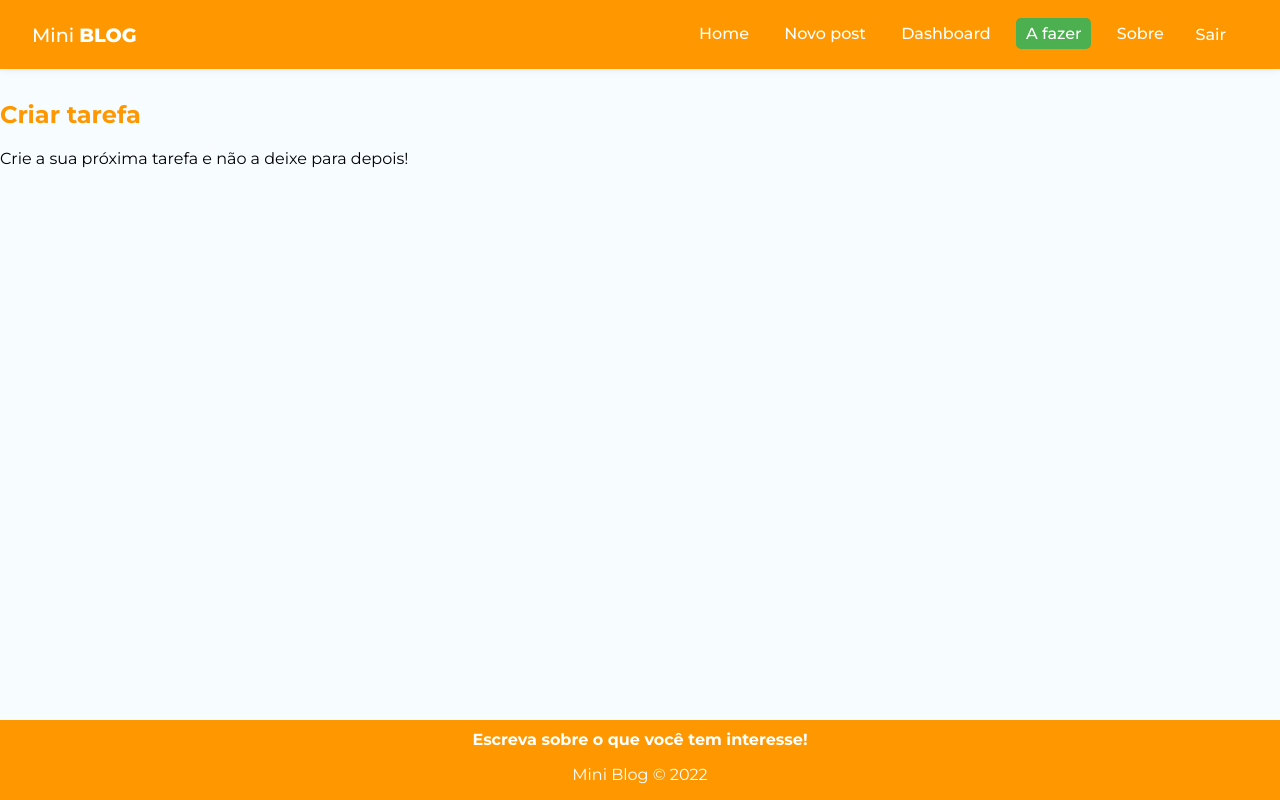
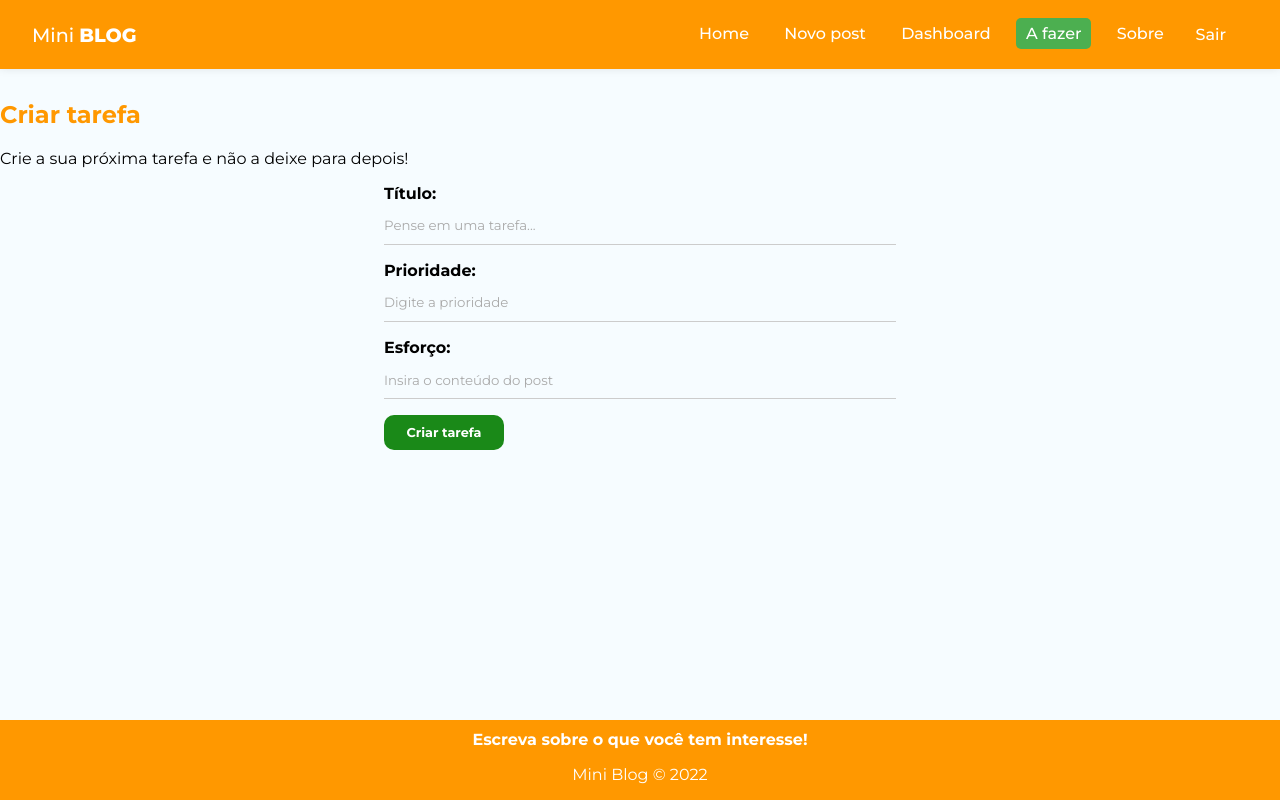
Before and after one commit to igorjosiel/React-MiniBlog, a React (Create React App) app: page /todo/create in a window 1280 px wide. Built offline with nearby package versions, Linux system fonts and the light colour scheme; no server answers; sample sign-in values are in the browser's storage.

Commit message:
Ajusta o formulário para o cadastro de tarefas.

```diff
--- a/src/pages/CreatePost/CreatePost.js
+++ b/src/pages/CreatePost/CreatePost.js
@@ -20,6 +20,7 @@ const CreatePost = () => {
 
   const handleSubmit = (e) => {
     e.preventDefault();
+
     setFormError("");
 
     // validate image
@@ -37,7 +38,7 @@ const CreatePost = () => {
       setFormError("Por favor, preencha todos os campos!");
     }
 
-    if(formError) return
+    if(formError) return;
 
     insertDocument({
       title,
--- a/src/pages/CreateTodo/CreateTodo.js
+++ b/src/pages/CreateTodo/CreateTodo.js
@@ -1,115 +1,92 @@
-// import { useState } from "react";
+import { useState } from "react";
 // import { useNavigate } from "react-router-dom";
-// import { useInsertDocument } from "../../hooks/useInsertDocument";
-// import { useAuthValue } from "../../contexts/AuthContext";
+import { useInsertDocument } from "../../hooks/useInsertDocument";
+import { useAuthValue } from "../../contexts/AuthContext";
 // import Loading from "../../components/Loading";
 import styles from "./CreateTodo.module.css";
 
 const CreateTodo = () => {
-  // const [title, setTitle] = useState("");
-  // const [image, setImage] = useState("");
-  // const [body, setBody] = useState("");
+  const [task, setTask] = useState("");
+  const [priority, setPriority] = useState("");
+  const [effort, setEffort] = useState("");
   // const [tags, setTags] = useState([]);
-  // const [formError, setFormError] = useState("");
+  const [formError, setFormError] = useState("");
 
-  // const { user } = useAuthValue();
+  const { user } = useAuthValue();
 
   // const navigate = useNavigate();
 
-  // const { insertDocument, response } = useInsertDocument("posts");
+  const { insertDocument, response } = useInsertDocument("tasks");
 
-  // const handleSubmit = (e) => {
-  //   e.preventDefault();
-  //   setFormError("");
+  const handleSubmit = (e) => {
+    e.preventDefault();
 
-  //   // validate image
-  //   try {
-  //     new URL(image);
-  //   } catch (error) {
-  //     setFormError("A imagem precisa ser uma URL.");
-  //   }
+    setFormError("");
 
-  //   // create tags array
-  //   const tagsArray = tags.split(",").map((tag) => tag.trim().toLowerCase());
+    // check values
+    if (!task) {
+      setFormError("Por favor, preencha todos os campos!");
+    }
 
-  //   // check values
-  //   if (!title || !image || !tags || !body) {
-  //     setFormError("Por favor, preencha todos os campos!");
-  //   }
+    if(formError) return;
 
-  //   if(formError) return
-
-  //   insertDocument({
-  //     title,
-  //     image,
-  //     body,
-  //     tags: tagsArray,
-  //     uid: user.uid,
-  //     createdBy: user.displayName,
-  //   });
-
-  //   // redirect to home page
-  //   navigate("/");
-  // };
+    insertDocument({
+      task,
+      priority,
+      effort,
+      uid: user.uid,
+      createdBy: user.displayName,
+    });
+  };
 
   return (
     <div className={styles.create_post}>
       <h2>Criar tarefa</h2>
       <p>Crie a sua próxima tarefa e não a deixe para depois!</p>
 
-      {/* <form onSubmit={handleSubmit}>
+      <form onSubmit={handleSubmit}>
         <label>
           <span>Título:</span>
           <input
             type="text"
-            name="text"
+            name="task"
             required
-            placeholder="Pense num bom título..."
-            onChange={(e) => setTitle(e.target.value)}
-            value={title}
+            placeholder="Pense em uma tarefa..."
+            onChange={(e) => setTask(e.target.value)}
+            value={task}
           />
         </label>
         <label>
-          <span>URL da imagem:</span>
+          <span>Prioridade:</span>
           <input
             type="text"
-            name="image"
+            name="priority"
             required
-            placeholder="Insira uma imagem que representa seu post"
-            onChange={(e) => setImage(e.target.value)}
-            value={image}
+            placeholder="Digite a prioridade"
+            onChange={(e) => setPriority(e.target.value)}
+            value={priority}
           />
         </label>
         <label>
-          <span>Conteúdo:</span>
-          <textarea
-            name="body"
+          <span>Esforço:</span>
+          <input
+            type="text"
+            name="effort"
             required
             placeholder="Insira o conteúdo do post"
-            onChange={(e) => setBody(e.target.value)}
-            value={body}
-          ></textarea>
-        </label>
-        <label>
-          <span>Tags:</span>
-          <input
-            type="text"
-            name="tags"
-            required
-            placeholder="Insira as tags separadas por vírgula"
-            onChange={(e) => setTags(e.target.value)}
-            value={tags}
-          />
+            onChange={(e) => setEffort(e.target.value)}
+            value={effort}
+          ></input>
         </label>
 
-        {!response.loading && <button className="btn">Criar post!</button>}
+       <button className="btn">Criar tarefa</button>
 
-        {response.loading && <Loading />}
+        {/* {response.loading && <Loading />}
 
         {(response.error || formError) && (
           <p className="error">{response.error || formError}</p>
-        )}
-      </form> */}
+        )} */}
+      </form>
     </div>
   );
 };
```
